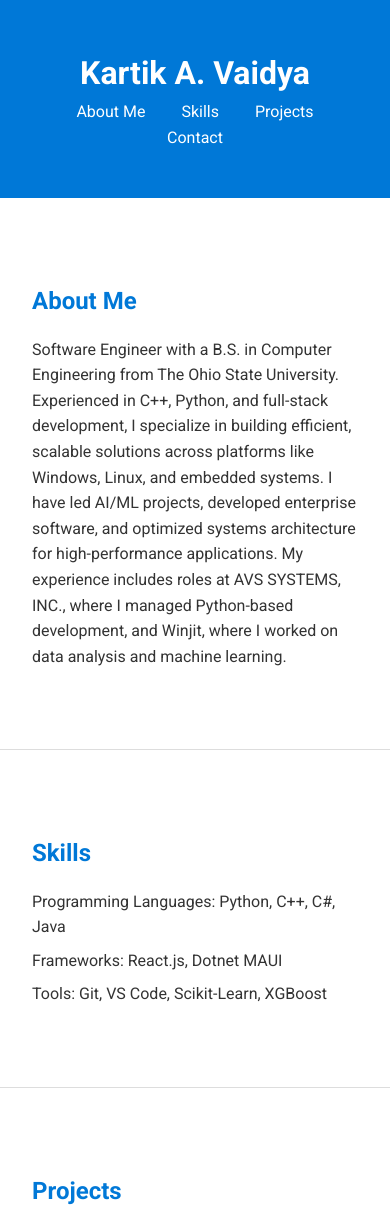
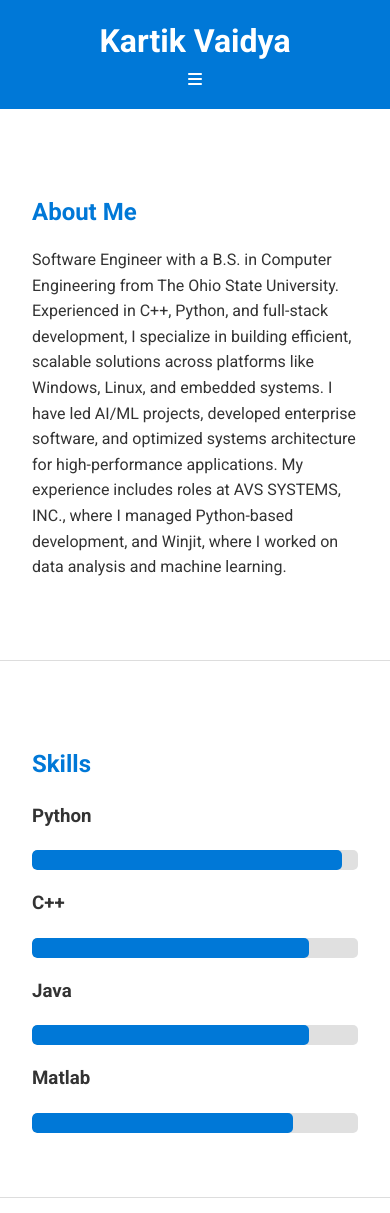
Before and after one commit to kartikvaidya13/kartikvaidya13.github.io, a plain HTML site: page index.html in a window 390 px wide. Shown: the top 1213 px of the page. Drawn offline with Linux system fonts and the light colour scheme.

Commit message:
Enhance portfolio page with meta tags, sticky header, and skill progress bars

```diff
--- a/index.html
+++ b/index.html
@@ -3,6 +3,8 @@
   <head>
     <meta charset="UTF-8">
     <meta name="viewport" content="width=device-width, initial-scale=1.0">
+    <meta name="description" content="Portfolio of Kartik A. Vaidya, a Software Engineer specializing in C++, Python, and full-stack development.">
+    <meta name="keywords" content="Kartik A. Vaidya, Software Engineer, C++, Python, Full-Stack Development, AI, Machine Learning">
     <title>Kartik A. Vaidya - Portfolio</title>
     <link rel="stylesheet" href="styles.css">
     <link rel="stylesheet" href="https://cdnjs.cloudflare.com/ajax/libs/font-awesome/6.0.0-beta3/css/all.min.css">
@@ -11,8 +13,11 @@
   </head>
 <body>
   <header>
-    <div class="container">
-      <h1>Kartik A. Vaidya</h1>
+    <div id="container">
+      <h1>Kartik Vaidya</h1>
+      <div class="menu-toggle" id="mobile-menu">
+        <i class="fas fa-bars"></i>
+      </div>
       <nav>
         <a href="#about">About Me</a>
         <a href="#skills">Skills</a>
@@ -29,7 +34,7 @@
     </div>
   </section>
 
-  <section id="skills">
+  <!-- <section id="skills">
     <div class="container">
       <h2>Skills</h2>
       <ul>
@@ -38,7 +43,30 @@
         <li>Tools: Git, VS Code, Scikit-Learn, XGBoost</li>
       </ul>
     </div>
+  </section> -->
+
+  <section id="skills">
+    <div class="container">
+        <h2>Skills</h2>
+        <h3>Python</h3>
+        <div class="progress-bar">
+            <div class="progress" style="width: 95%;"></div>
+        </div>
+        <h3>C++</h3>
+        <div class="progress-bar">
+            <div class="progress" style="width: 85%;"></div>
+        </div>
+        <h3>Java</h3>
+        <div class="progress-bar">
+            <div class="progress" style="width: 85%;"></div>
+        </div>
+        <h3>Matlab</h3>
+        <div class="progress-bar">
+            <div class="progress" style="width: 80%;"></div>
+        </div>
+    </div>
 </section>
+
 
   <section id="projects">
     <div class="container">
--- a/styles.css
+++ b/styles.css
@@ -10,6 +10,9 @@ body {
   color: white;
   padding: 1rem 0;
   text-align: center;
+  position: sticky;
+  top: 0;
+  z-index: 1000; /* Ensure the header stays above other content */
 }
 
   header h1 {
@@ -32,6 +35,27 @@ body {
     padding: 2rem;
   }
 
+
+
+  /* .container {
+    padding: 1rem;
+  } */
+
+  .skill {
+    margin-bottom: 1rem;
+  }
+
+  .progress-bar {
+    background: #e0e0e0;
+    border-radius: 5px;
+    overflow: hidden;
+  }
+
+  .progress {
+    background: #0078d7;
+    height: 20px;
+    border-radius: 5px;
+  }
   section {
     padding: 2rem 0;
     border-bottom: 1px solid #ddd;
@@ -61,3 +85,34 @@ body {
       background: #f4f4f4;
       color: #333;
   }
+
+  @media (max-width: 768px) {
+    .project-card {
+        flex-direction: column;
+    }
+    nav ul {
+        display: block;
+        text-align: center;
+    }
+}
+
+
+/* Add this to your CSS */
+.menu-toggle {
+  display: none;
+}
+
+@media (max-width: 768px) {
+  .menu-toggle {
+    display: block;
+    cursor: pointer;
+  }
+
+  nav {
+    display: none;
+  }
+
+  nav.active {
+    display: block;
+  }
+}
```
Lines whose indentation alone changed are shown as unchanged.
